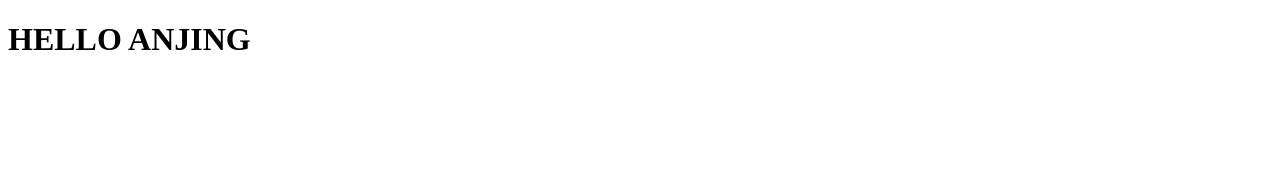
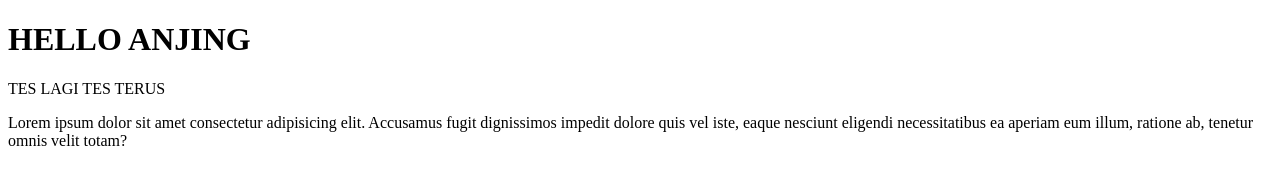
Before and after one commit to LuthfiIRL/reporemote, a plain HTML site: page index.html in a window 1280 px wide. Drawn offline with Linux system fonts and the light colour scheme.

Commit message:
Menambah 2 paragraf barus

```diff
--- a/index.html
+++ b/index.html
@@ -7,5 +7,7 @@
 </head>
 <body>
     <h1>HELLO ANJING</h1>
+    <p>TES LAGI TES TERUS</p>
+    <p>Lorem ipsum dolor sit amet consectetur adipisicing elit. Accusamus fugit dignissimos impedit dolore quis vel iste, eaque nesciunt eligendi necessitatibus ea aperiam eum illum, ratione ab, tenetur omnis velit totam?</p>
 </body>
 </html>
```
